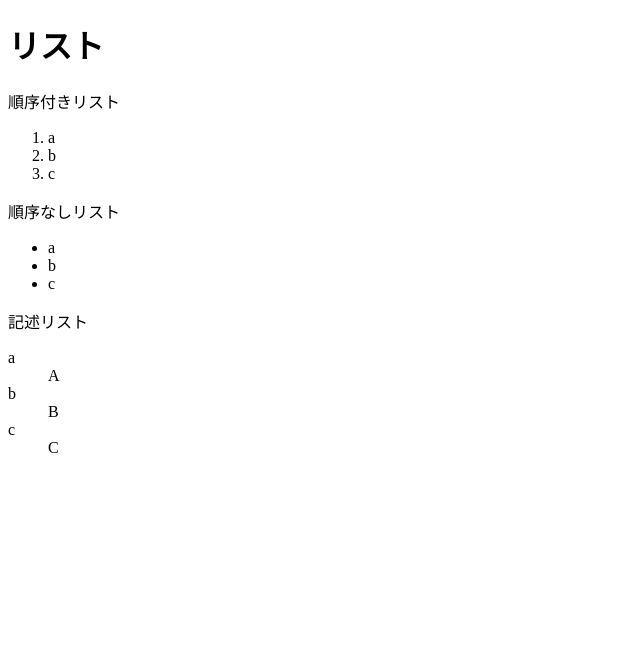
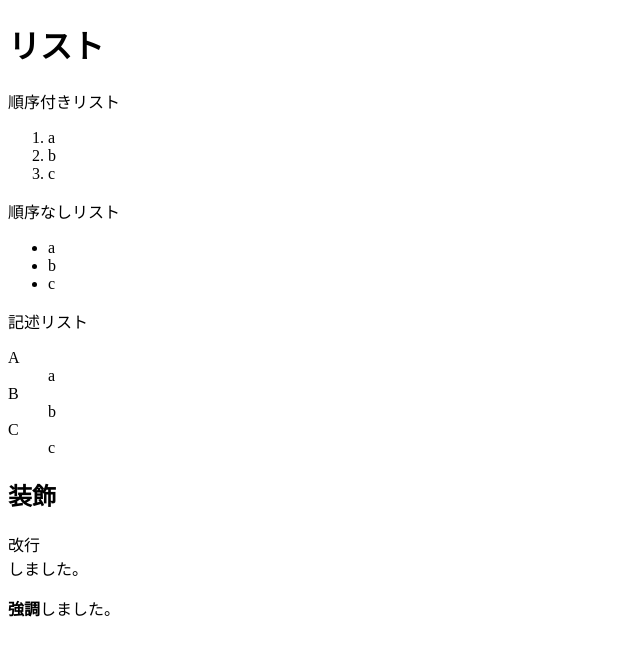
Before and after one commit to waday1/2016web1-5, a plain HTML site: page index.html in a window 1280 px wide. Shown: the whole page, without its empty margins (0-640 px from the left). Drawn offline with Linux system fonts and the light colour scheme.

Commit message:
Update index.html

```diff
--- a/index.html
+++ b/index.html
@@ -20,11 +20,13 @@
     </ul>
     <p>記述リスト</p>
     <dl>
-      <dt>a</dt><dd>A</dd>
-      <dt>b</dt><dd>B</dd>
-      <dt>c</dt><dd>C</dd>
+      <dt>A</dt><dd>a</dd>
+      <dt>B</dt><dd>b</dd>
+      <dt>C</dt><dd>c</dd>
     </dl>
-
+    <h2>装飾</h2>
+    <p>改行<br>しました。</p>
+    <p><strong>強調</strong>しました。</p>
 
   </body>
 </html>
```
